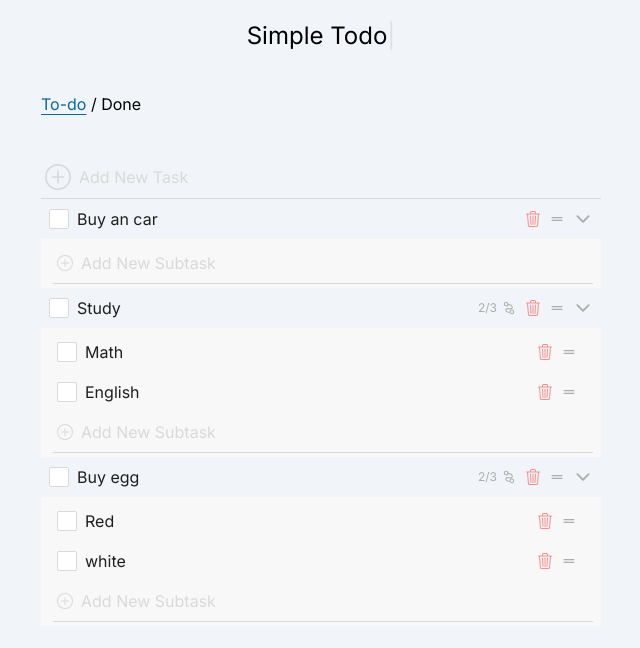
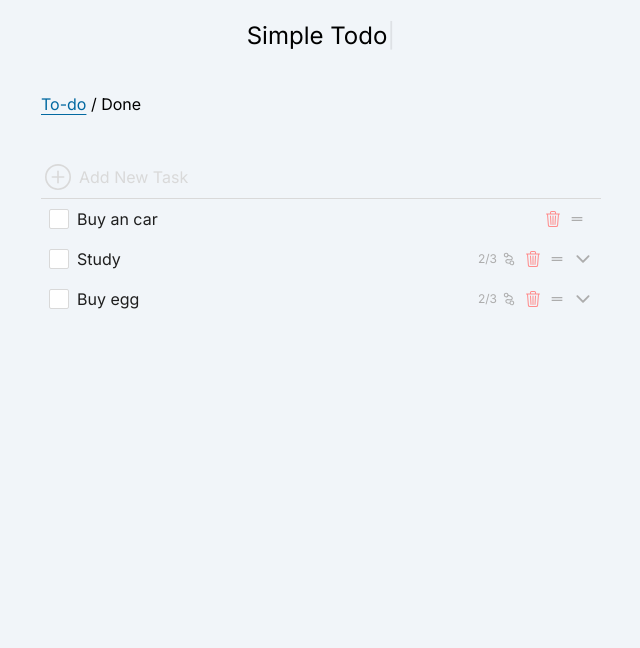
Before and after one commit to JuniorVinicius/simple-todo, a Next.js app: page /todo in a window 1280 px wide. Shown: the top 648 px of the page, without its empty margins (319-959 px from the left). Built offline with nearby package versions, Linux system fonts and the light colour scheme.

Commit message:
✨ feat: add collapse item

```diff
--- a/src/components/TaskCard/index.tsx
+++ b/src/components/TaskCard/index.tsx
@@ -8,8 +8,8 @@ import { IoIosArrowDown, IoIosArrowUp } from "react-icons/io";
 
 type TaskCardProps = {
   hasChild?: boolean;
-  isChild?: boolean;
-  collapse?: boolean;
+  collapsible?: boolean;
+  collapsed?: boolean;
   taskName?: string;
   id: string | number;
   onCollapse?: () => void;
@@ -18,26 +18,19 @@ type TaskCardProps = {
 };
 
 export default function TaskCard({
-  collapse = false,
+  collapsible = false,
   hasChild = false,
-  isChild = false,
   taskName,
+  collapsed,
   id,
   onCollapse,
   onDrag,
-  onDrop
+  onDrop,
 }: TaskCardProps) {
   const [isEditing, setIsEditing] = useState(false);
-  const [collapsed, setIsCollapsed] = useState(false);
-  const handleCollapse = () => {
-    setIsCollapsed((prev) => !prev);
-    onCollapse && onCollapse();
-  };
   return (
     <div
-      className={`w-full flex items-center p-2 ${
-        !isChild ? "bg-slate-100" : ""
-      } hover:bg-hover-gray ${collapsed ? "bg-hover-gray" : ""}`}
+      className={`w-full flex items-center p-2 hover:bg-hover-gray ${collapsed ? "bg-hover-gray" : ""}`}
     >
       <CheckBox id={id?.toString()} />
       <div className="w-full m-0 ml-2 flex items-center justify-between">
@@ -68,26 +61,26 @@ export default function TaskCard({
           )}
           <BsTrash3 size={16} color="#FF8B8B" className="mx-2 cursor-pointer" />
           <div onMouseEnter={onDrag} onMouseMove={onDrag} onMouseLeave={onDrop}>
-          <MdDragHandle
-            size={16}
-            color="#ADADAD"
-            className="mr-2 cursor-grab"
-          />
+            <MdDragHandle
+              size={16}
+              color="#ADADAD"
+              className="mr-2 cursor-grab"
+            />
           </div>
-          {collapse && !collapsed && (
+          {collapsible && !collapsed && (
             <IoIosArrowDown
               size={20}
               color="#ADADAD"
               className="cursor-pointer"
-              onClick={handleCollapse}
+              onClick={onCollapse}
             />
           )}
-          {collapse && collapsed && (
+          {collapsible && collapsed && (
             <IoIosArrowUp
               size={20}
               color="#ADADAD"
               className="cursor-pointer"
-              onClick={handleCollapse}
+              onClick={onCollapse}
             />
           )}
         </div>
--- a/src/components/TaskComponent/ChildTask/index.tsx
+++ b/src/components/TaskComponent/ChildTask/index.tsx
@@ -72,7 +72,6 @@ export default function ChildTask({
                       {...DraggableChildProvided.draggableProps}
                     >
                       <TaskCard
-                        isChild
                         onDrag={() => setIsDragingChildDisabled(false)}
                         onDrop={() => setIsDragingChildDisabled(true)}
                         taskName={subItem?.taskName}
--- a/src/components/TaskComponent/index.tsx
+++ b/src/components/TaskComponent/index.tsx
@@ -3,6 +3,7 @@ import React, { useEffect, useState } from "react";
 import dynamic from "next/dynamic";
 import TaskCard from "../TaskCard";
 import ChildTask from "./ChildTask";
+import { DraggableLocation } from "react-beautiful-dnd";
 
 const DragDropContext = dynamic(
   () =>
@@ -30,18 +31,31 @@ type TaskComponentProps = {
   tasks: ListProps[];
 };
 
+type DragEndprops = {
+  type?: "inner" | "outer";
+  destination: DraggableLocation | null | undefined;
+  source: DraggableLocation;
+  parentIndex?: number;
+};
+
 export default function TaskComponent({ tasks }: TaskComponentProps) {
   const [isDraggingDisabled, setIsDragingDisabled] = useState(true);
   const [list, setList] = useState<ListProps[]>(tasks);
+  const [itemId, setItemId] = useState<string | number | null>(null);
 
-  const reorderOuter = (srcIndex: any, destIndex: any) => {
+  const reorderOuter = (srcIndex: number, destIndex: number) => {
     var updatedList = [...list];
     const [reorderedItem] = updatedList.splice(srcIndex, 1);
     updatedList.splice(destIndex, 0, reorderedItem);
     setList(updatedList);
   };
 
-  const reorderInner = (srcIndex: any, destIndex: any, parentIndex: any) => {
+  const reorderInner = (
+    srcIndex: number,
+    destIndex: number,
+    parentIndex?: number
+  ) => {
+    if (parentIndex) {
       var updatedList = [...(list[parentIndex]?.subtask || [])];
       const [reorderedItem] = updatedList.splice(srcIndex, 1);
       updatedList.splice(destIndex, 0, reorderedItem);
@@ -55,9 +69,15 @@ export default function TaskComponent({ tasks }: TaskComponentProps) {
         }
       });
       setList(newList);
+    }
   };
 
-  const onDragEnd = ({ type, destination, source, parentIndex }: any) => {
+  const onDragEnd = ({
+    type,
+    destination,
+    source,
+    parentIndex,
+  }: DragEndprops) => {
     if (source && destination && type) {
       const srcIndex = source.index;
       const destIndex = destination.index;
@@ -70,11 +90,14 @@ export default function TaskComponent({ tasks }: TaskComponentProps) {
     }
   };
 
+
   return (
     <DragDropContext
       onDragEnd={(droppedItem) =>
         onDragEnd({
-          ...droppedItem,
+          source: droppedItem?.source,
+          destination: droppedItem?.destination,
+					type: "outer"
         })
       }
     >
@@ -103,17 +126,23 @@ export default function TaskComponent({ tasks }: TaskComponentProps) {
                     >
                       <TaskCard
                         id={item?.id}
-                        collapse
+                        collapsible={!!item?.subtask?.length}
+                        collapsed={itemId === item?.id}
+                        onCollapse={() =>
+                          setItemId((prev) => (prev === item?.id ? null : item?.id))
+                        }
                         onDrag={() => setIsDragingDisabled(false)}
                         onDrop={() => setIsDragingDisabled(true)}
                         hasChild={!!item?.subtask?.length}
                         taskName={item?.taskName}
                       />
+                      {itemId === item?.id && (
                         <ChildTask
                           subtask={item?.subtask}
                           parentIndex={index}
                           onDragEnd={onDragEnd}
                         />
+                      )}
                     </div>
                   )}
                 </Draggable>
```
Lines whose indentation alone changed are shown as unchanged.
